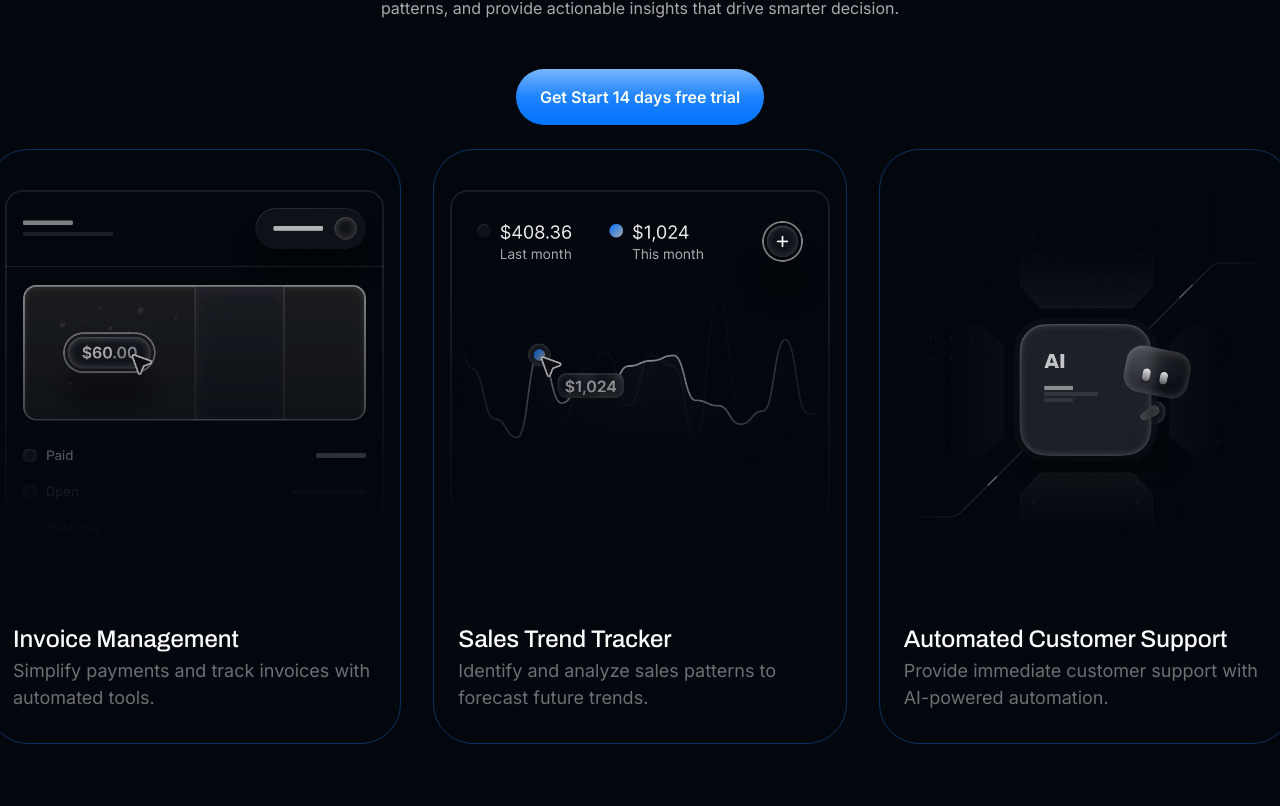
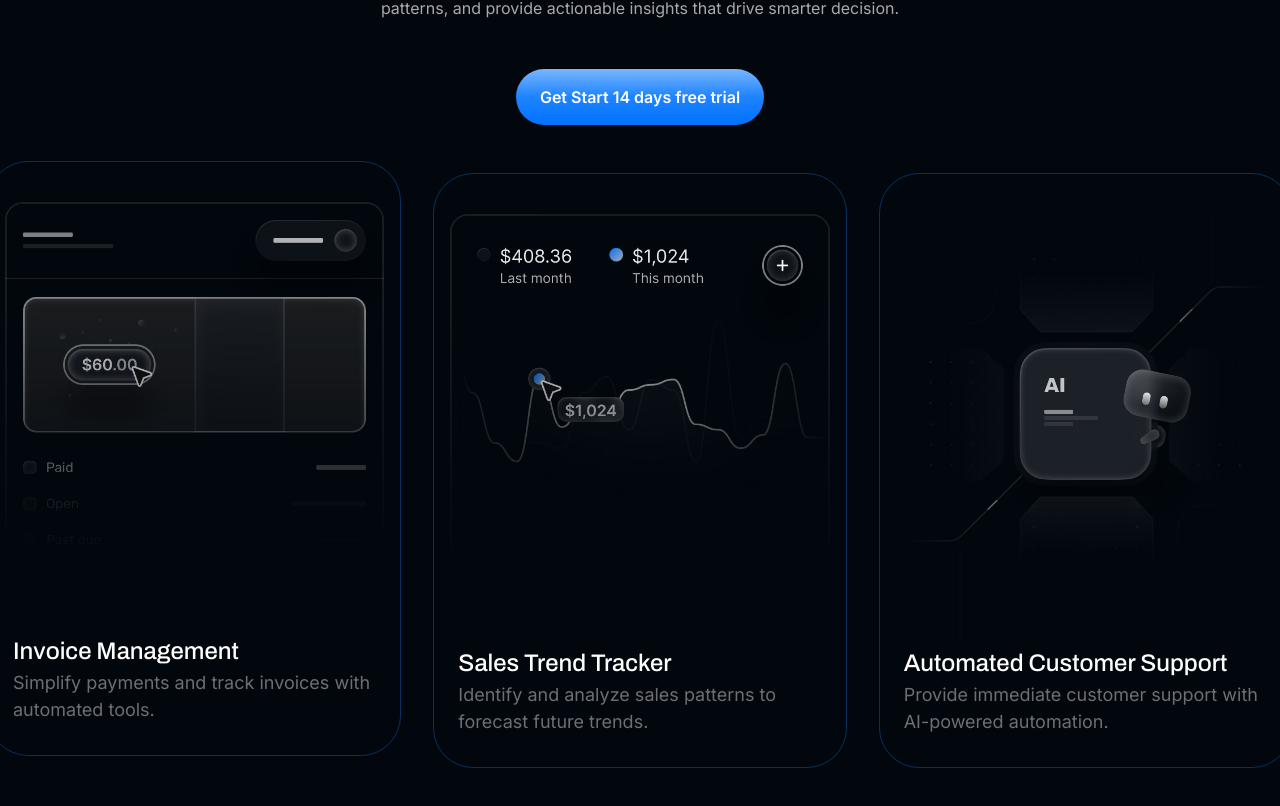
Before and after one commit to karanyadavv/ai-saas-landing-page, a React (Vite) app: page / in a window 1280 px wide. Shown: the part 466-1272 px from the top of the page. Built offline with nearby package versions, Linux system fonts and the light colour scheme.

Commit message:
fixed alignment

```diff
--- a/src/components/IntroSection.jsx
+++ b/src/components/IntroSection.jsx
@@ -8,7 +8,6 @@ const IntroSection = () => {
       <button className="btn-outline">
         <p className="btn-outline-text">Beta 1.5 available now</p>
       </button>
-
       <motion.div
         initial={{ y: 10, opacity: 0.5, filter: "blur(20px)" }}
         animate={{ y: 0, opacity: 1, filter: "blur(0px)" }}
@@ -33,12 +32,17 @@ const IntroSection = () => {
           Get Start 14 days free trial
         </button>
       </div>
-      <div className=" md:flex justify-center items-center gap-8 max-w-[1304px]">
+      <motion.div
+        initial={{ y: 150, opacity: 0, filter: "blur(12px)" }}
+        animate={{ y: 0, opacity: 1, filter: "blur(0px)" }}
+        transition={{ delay: 1, duration: 0.5, ease: "easeOut" }}
+        className="mt-10 md:flex justify-center items-center space-y-6 gap-8 max-w-[1304px]"
+      >
         {DataList.map((item) => {
           return (
             <div
               key={item.title}
-              className="border border-[#083162] rounded-[40px] h-[595px] w-[419px] pt-10 pb-8 px-4 flex flex-col justify-between"
+              className="border border-[#083162] rounded-[40px] h-[595px] w-[370px] md:w-[419px] pt-10 pb-8 px-4 flex flex-col justify-between"
             >
               <div className="">
                 <img src={item.img} alt={item.title} />
@@ -54,7 +58,7 @@ const IntroSection = () => {
             </div>
           );
         })}
-      </div>
+      </motion.div>
     </div>
   );
 };
--- a/src/components/NavBar.jsx
+++ b/src/components/NavBar.jsx
@@ -10,12 +10,12 @@ const NavBar = () => {
     setIsOpen(!isOpen);
   };
   return (
-    <div className="relative">
+    <div className="sticky top-0">
       <motion.div
         initial={{ y: -100, opacity: 0, filter: "blur(12px)" }}
         animate={{ y: 0, opacity: 1, filter: "blur(0px)" }}
         transition={{ delay: 1, duration: 0.5, ease: "easeOut" }}
-        className="flex items-center justify-between md:px-[260px] text-white space-x-52 font-inter -mt-4 mb-12 md:mb-20 backdrop-blur-sm"
+        className="relative flex items-center justify-between md:px-[260px] text-white space-x-52 font-inter -mt-4 mb-12 md:mb-20 backdrop-blur-md"
       >
         <div className="flex items-center justify-between space-x-44">
           <img
--- a/src/index.css
+++ b/src/index.css
@@ -13,9 +13,6 @@ html, body {
   background-color: #02070D;
 }
 
-#root {
-  margin: 0 auto;
-}
 
 @layer components {
   .btn-primary {
```
